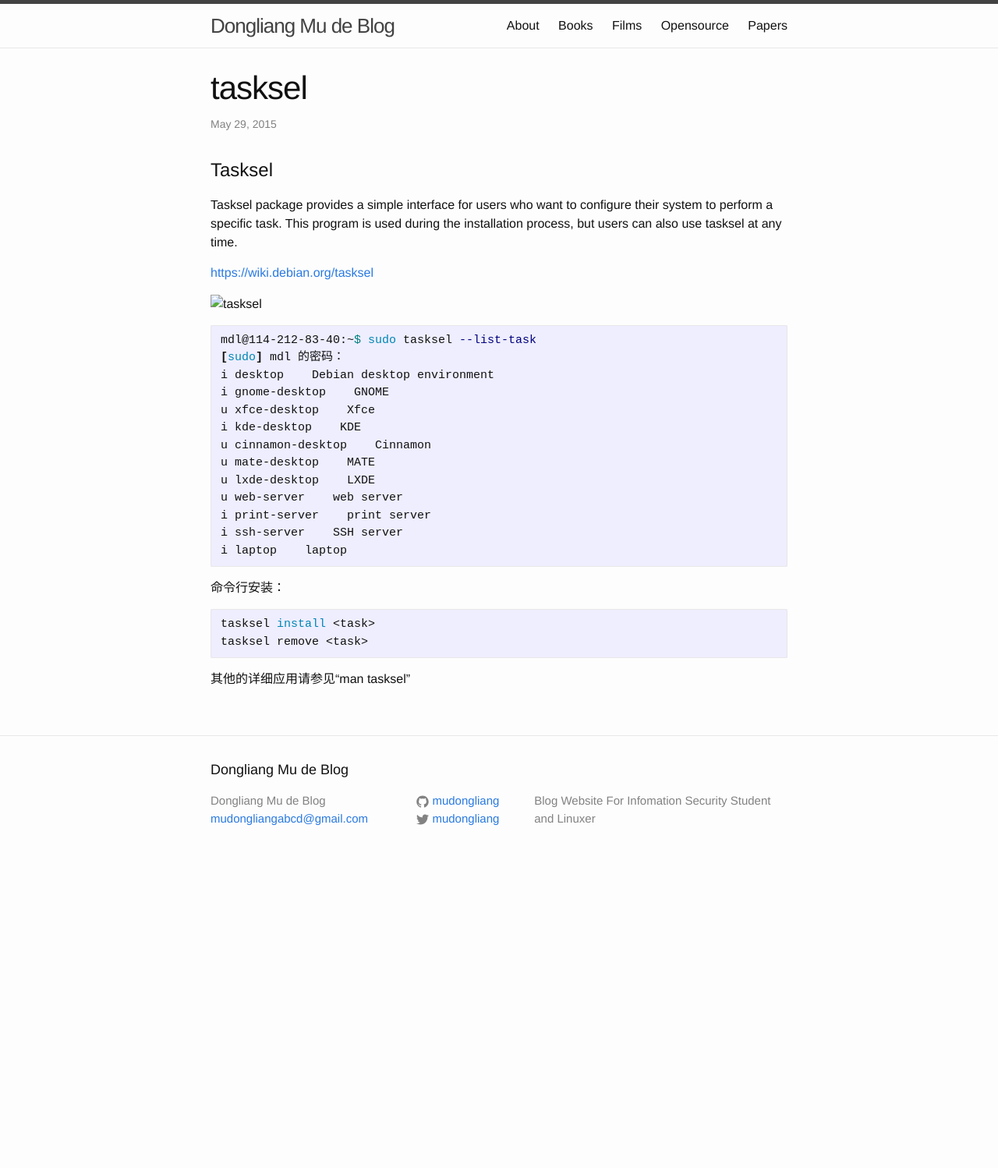
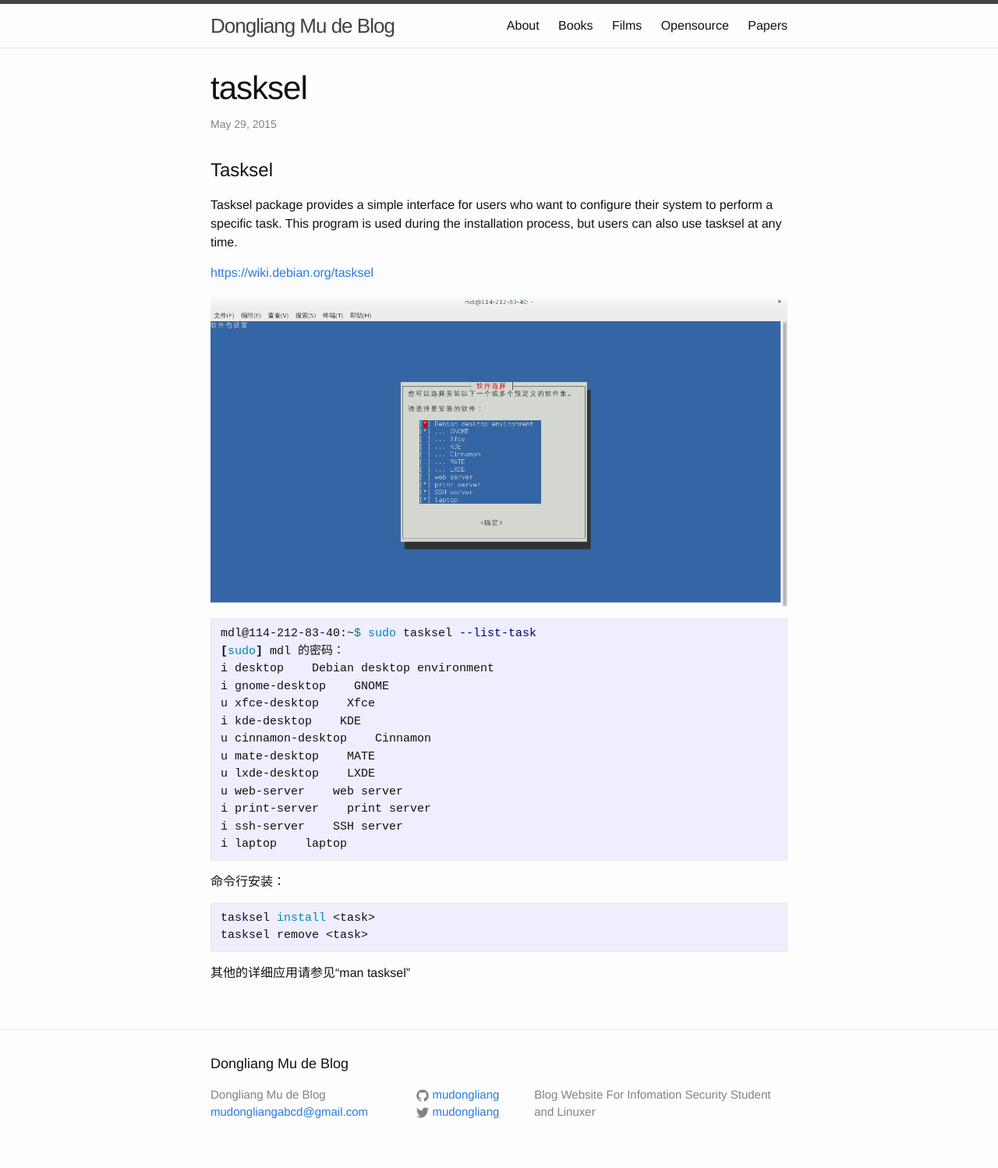
Before and after one commit to mudongliang/mudongliang.github.io, a Jekyll site: the page built from _posts/2015-05-29-tasksel.md, in a window 1280 px wide. Shown: the whole page at 78% size. Built offline with Jekyll 4.4.1, drawn with Linux system fonts in a browser that asks for light colours; before the commit the page ends 1121 px from its top, so only the background shows below that.

Commit message:
change page.url to site.url

````diff
--- a/_posts/2015-05-29-tasksel.md
+++ b/_posts/2015-05-29-tasksel.md
@@ -13,7 +13,7 @@ Tasksel package provides a simple interface for users who want to configure thei
 
 [https://wiki.debian.org/tasksel](https://wiki.debian.org/tasksel)
 
-![tasksel]({{page.url}}/images/tasksel.png)
+![tasksel]({{site.url}}/images/tasksel.png)
 
 ```sh
 mdl@114-212-83-40:~$ sudo tasksel --list-task
````
